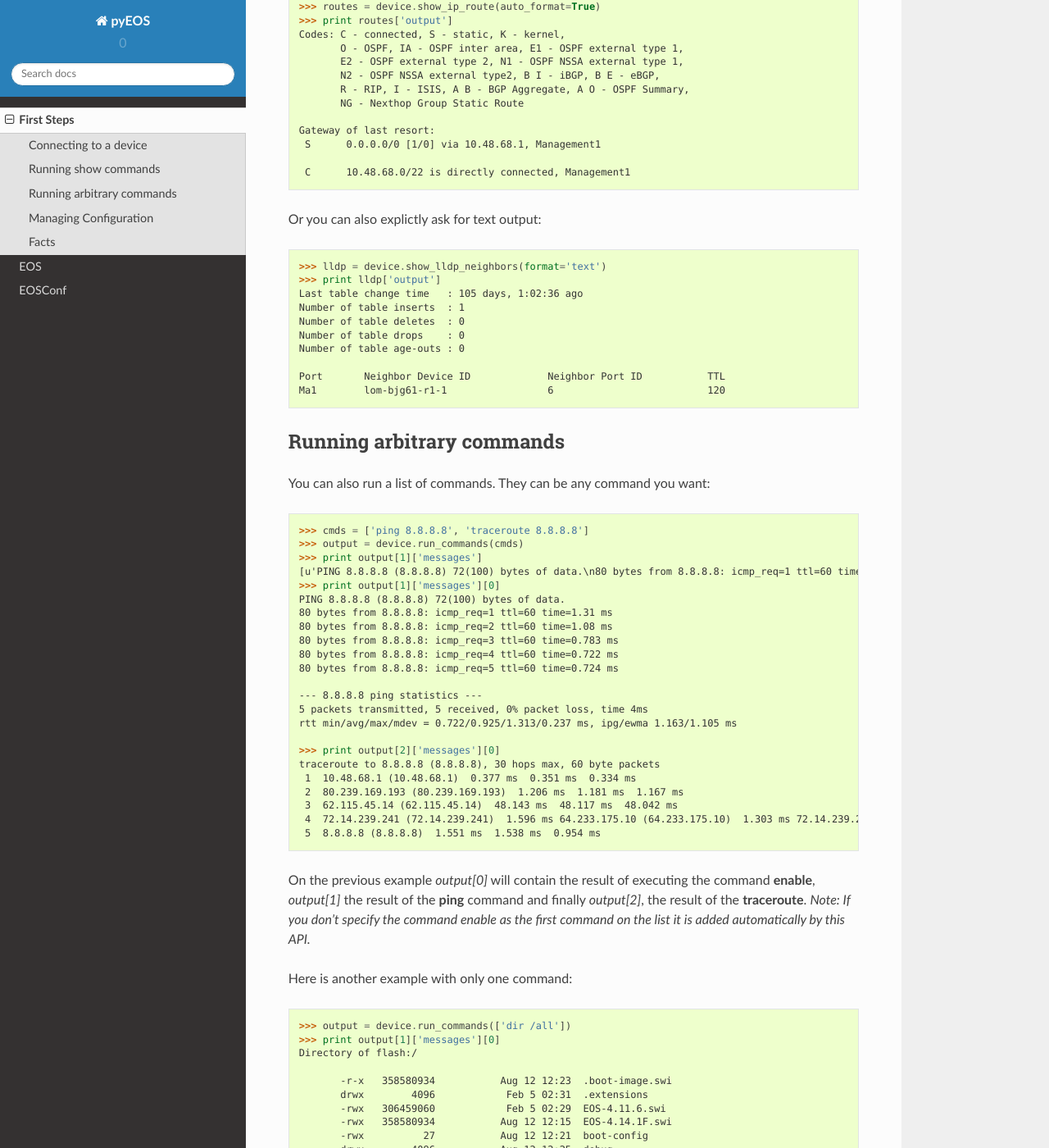
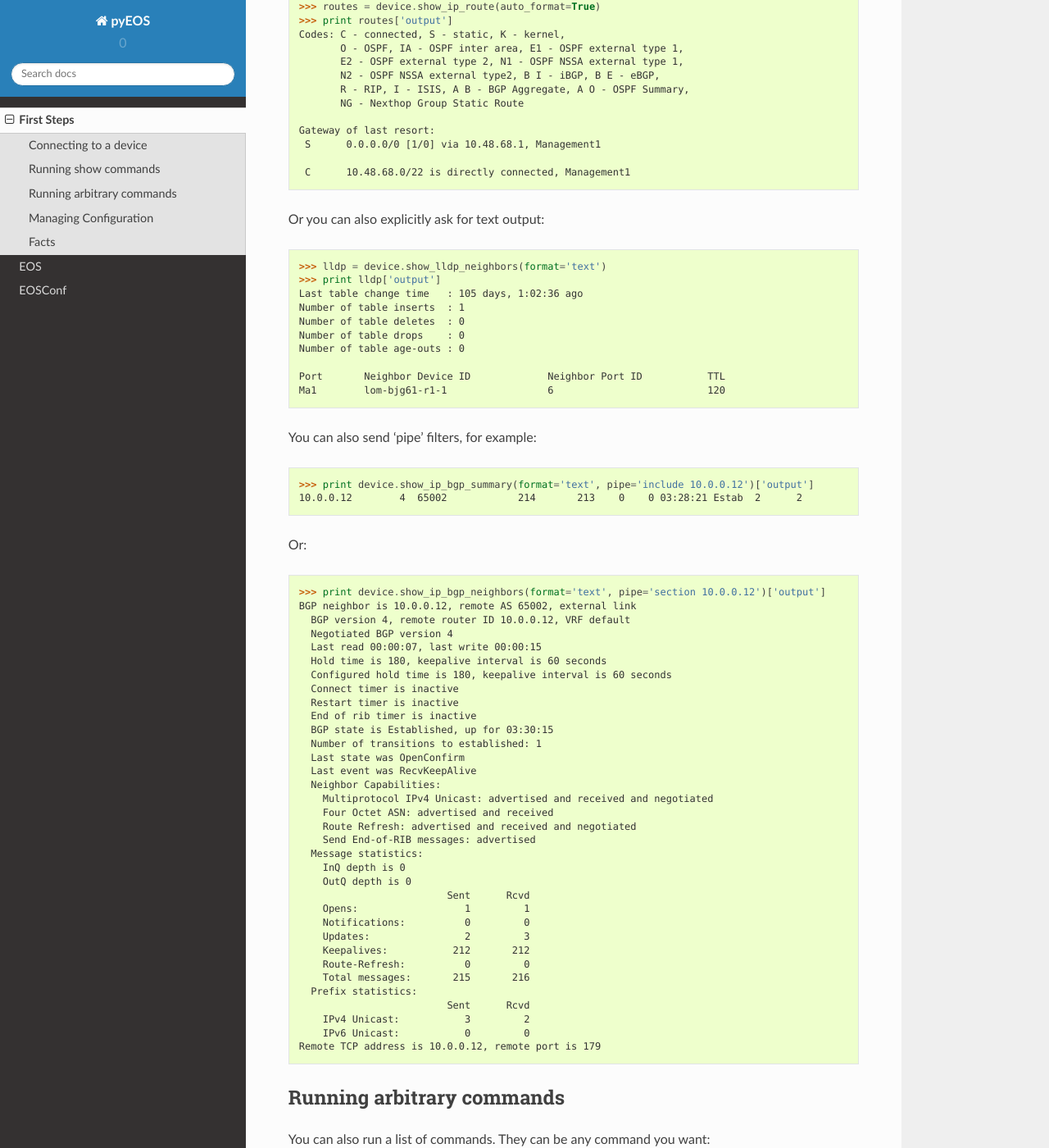
Before and after one commit to spotify/pyeos, a Sphinx documentation site: the page built from docs/first_steps.rst, in a window 1280 px wide and 1400 px high, scrolled down 2476 px. Shown: the whole window at 82% size. Built offline with Sphinx 7.4.7 and the Read the Docs theme 2.0.0, drawn with Linux system fonts in a browser that asks for light colours.

Commit message:
Now you can pipe filters like 'section' or 'include' on show commands

```diff
--- a/docs/first_steps.rst
+++ b/docs/first_steps.rst
@@ -125,7 +125,7 @@ Something happened here. That command has not been converted to JSON yet so the
 
      C      10.48.68.0/22 is directly connected, Management1
 
-Or you can also explictly ask for text output::
+Or you can also explicitly ask for text output::
 
     >>> lldp = device.show_lldp_neighbors(format='text')
     >>> print lldp['output']
@@ -137,6 +137,49 @@ Or you can also explictly ask for text output::
 
     Port       Neighbor Device ID             Neighbor Port ID           TTL
     Ma1        lom-bjg61-r1-1                 6                          120
+
+You can also send 'pipe' filters, for example::
+
+    >>> print device.show_ip_bgp_summary(format='text', pipe='include 10.0.0.12')['output']
+    10.0.0.12        4  65002            214       213    0    0 03:28:21 Estab  2      2
+
+Or::
+
+    >>> print device.show_ip_bgp_neighbors(format='text', pipe='section 10.0.0.12')['output']
+    BGP neighbor is 10.0.0.12, remote AS 65002, external link
+      BGP version 4, remote router ID 10.0.0.12, VRF default
+      Negotiated BGP version 4
+      Last read 00:00:07, last write 00:00:15
+      Hold time is 180, keepalive interval is 60 seconds
+      Configured hold time is 180, keepalive interval is 60 seconds
+      Connect timer is inactive
+      Restart timer is inactive
+      End of rib timer is inactive
+      BGP state is Established, up for 03:30:15
+      Number of transitions to established: 1
+      Last state was OpenConfirm
+      Last event was RecvKeepAlive
+      Neighbor Capabilities:
+        Multiprotocol IPv4 Unicast: advertised and received and negotiated
+        Four Octet ASN: advertised and received
+        Route Refresh: advertised and received and negotiated
+        Send End-of-RIB messages: advertised
+      Message statistics:
+        InQ depth is 0
+        OutQ depth is 0
+                             Sent      Rcvd
+        Opens:                  1         1
+        Notifications:          0         0
+        Updates:                2         3
+        Keepalives:           212       212
+        Route-Refresh:          0         0
+        Total messages:       215       216
+      Prefix statistics:
+                             Sent      Rcvd
+        IPv4 Unicast:           3         2
+        IPv6 Unicast:           0         0
+    Remote TCP address is 10.0.0.12, remote port is 179
+
 
 Running arbitrary commands
 --------------------------
--- a/setup.py
+++ b/setup.py
@@ -10,7 +10,7 @@ install_reqs = parse_requirements('requirements.txt', session=uuid.uuid1())
 # e.g. ['django==1.5.1', 'mezzanine==1.4.6']
 reqs = [str(ir.req) for ir in install_reqs]
 
-version = '0.55'
+version = '0.56'
 
 setup(
     name='pyEOS',
```
Also changed, not shown: 1 other file.
